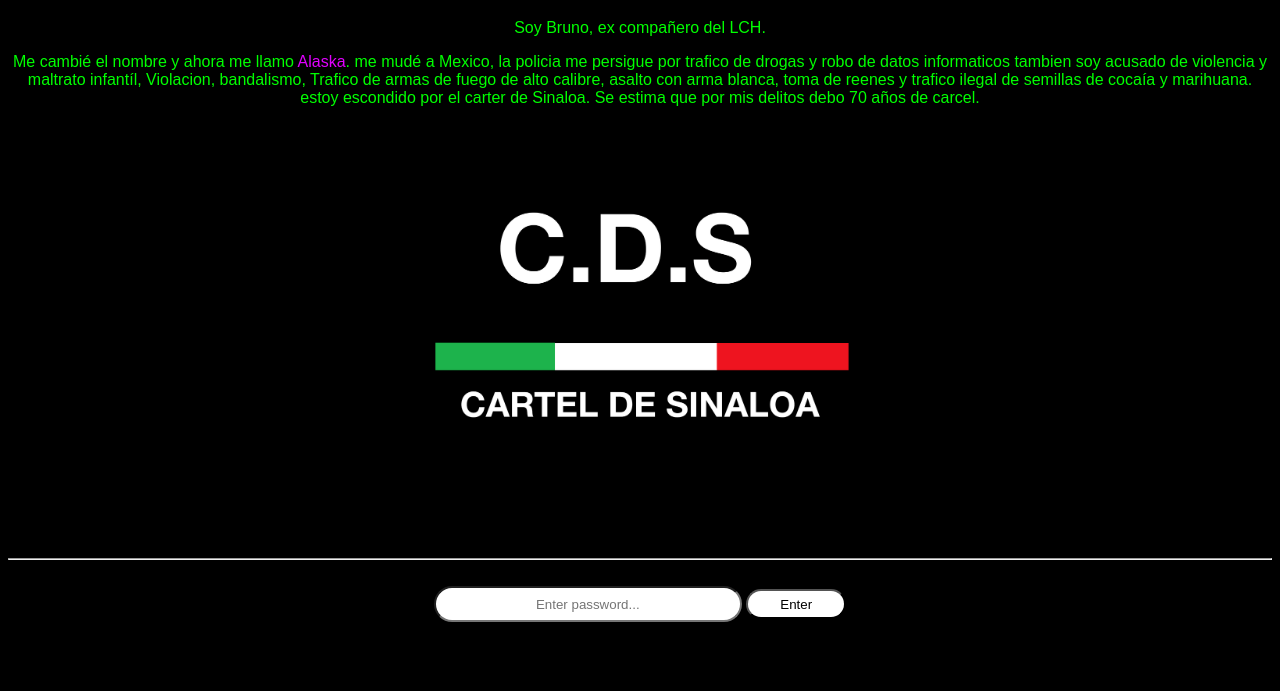
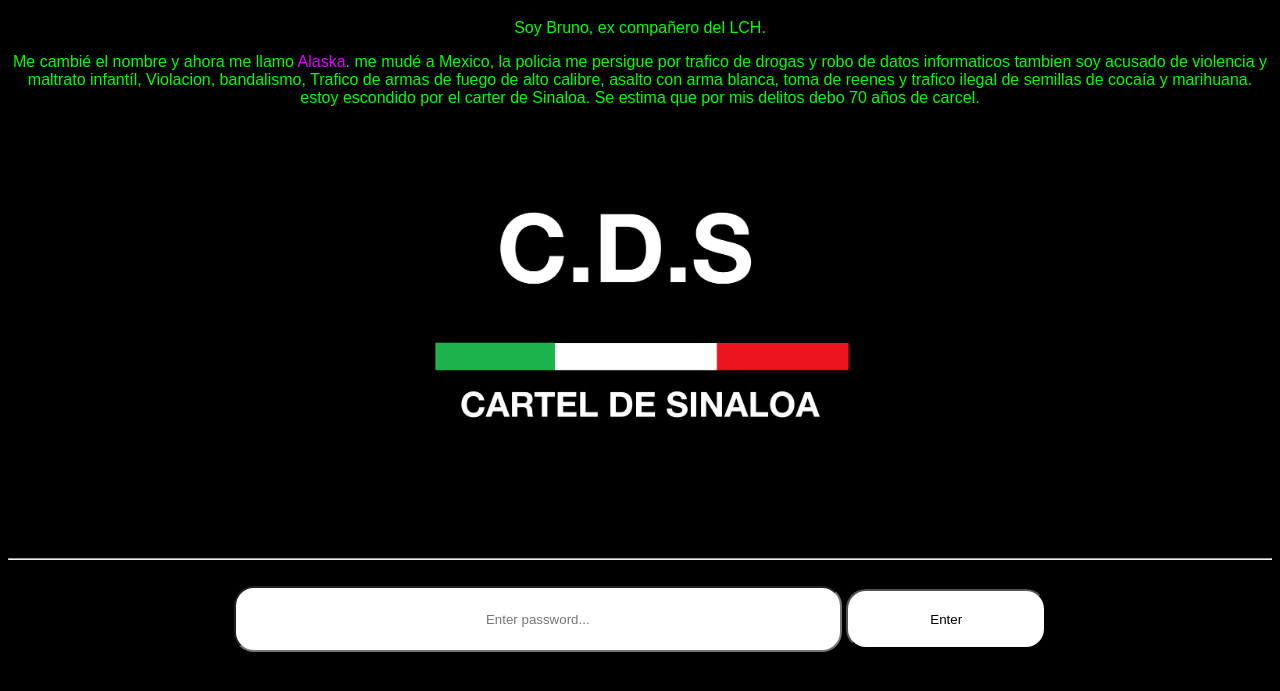
Before and after one commit to web-server-2024/web-server-2024.github.io, a plain HTML site: page index.html in a window 1280 px wide. Shown: the part 61-752 px from the top of the page. Drawn offline with Linux system fonts and the light colour scheme.

Commit message:
Update style.css

```diff
--- a/style.css
+++ b/style.css
@@ -12,8 +12,8 @@ input {
     border-radius: 20px;
     background-color: white;
     text-align: center;
-    height: 30px;
-    width: 300px;
+    height: 60px;
+    width: 600px;
 
 }
 
@@ -26,8 +26,8 @@ button {
     text-align: center;
     background-color: white;
     border-radius: 20px;
-    width: 100px;
-    height: 30px;
+    width: 200px;
+    height: 60px;
 }
 
 a {
```
